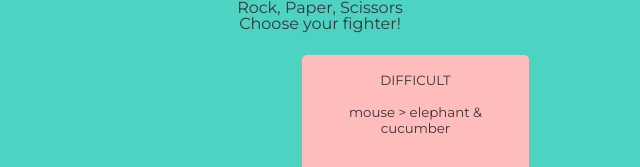
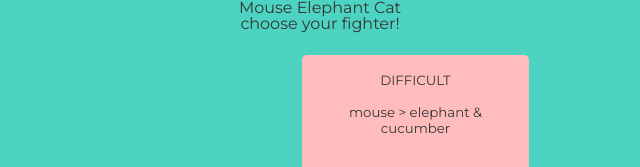
Before and after one commit to GraceGardner/rock-paper-scissors, a plain HTML site: page index.html in a window 1280 px wide. Shown: the top 167 px of the page, 320-960 px from the left. Drawn offline with Linux system fonts and the light colour scheme.

Commit message:
Make text change for header

```diff
--- a/index.html
+++ b/index.html
@@ -15,8 +15,8 @@
     </section>
     <section class="middle">
       <main>
-        <h1>Rock, Paper, Scissors</h1>
-        <h2>Choose your fighter!</h2>
+        <h1>Mouse  Elephant  Cat</h1>
+        <h2>choose your fighter!</h2>
         <button class="easy-rules game-changer" id="easyGame">
           <h3 class="game-changer">CLASSIC</h3>
           <p class="game-changer">mouse > elephant</p><br>
```
